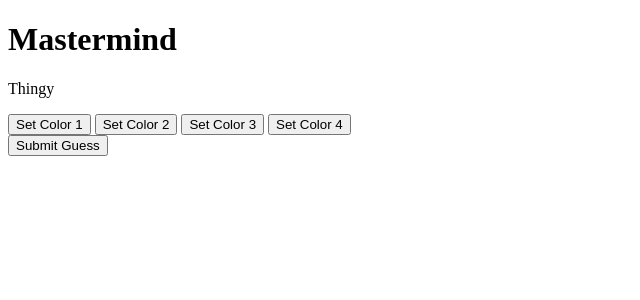
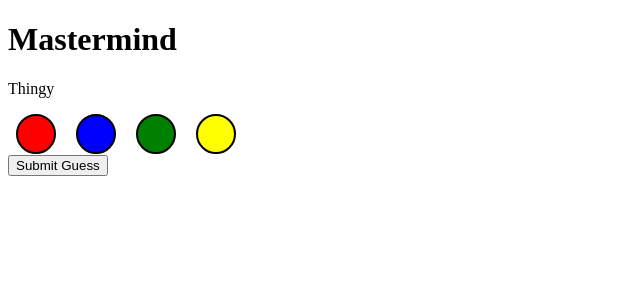
Before and after one commit to sydney-cole/mastermindsvelte, a SvelteKit app in the folder mastermind/: page / in a window 1280 px wide. Shown: the top 300 px of the page, without its empty margins (0-640 px from the left). Built offline with nearby package versions, Linux system fonts and the light colour scheme.

Commit message:
updated set color method

```diff
--- a/mastermind/src/routes/game.svelte
+++ b/mastermind/src/routes/game.svelte
@@ -23,6 +23,7 @@ let round = $state(0);
 let answerKey = $state(['', '', '', '']);
 let guessArray =  $state(Array.from({ length: 12 }, () => ['', '', '', '']));
 let currentRound =  $state(['', '', '', '']);
+let colorIndex = $state(0);
 
 //check lose condition
 function gameLost(){
@@ -45,10 +46,11 @@ function checkFeedback(){
 //set single color
     /**
      * @param {string} color
-     * @param {number} index
      */
-function setColor(color, index){
-    currentRound[index] = color;
+function setColor(color){
+    if (colorIndex > 3) return null;
+    currentRound[colorIndex] = color;
+    colorIndex++;
     return null;
 }
 
@@ -69,11 +71,27 @@ function submitGuess(){
 
 <div class="gameDiv">
     <div>
-        <button onclick={setColor('red', 0)}>Set Color 1</button>
-        <button onclick={setColor('blue', 1)}>Set Color 2</button>
-        <button onclick={setColor('green', 2)}>Set Color 3</button>
-        <button onclick={setColor('yellow', 3)}>Set Color 4</button>
+        <button class="color-btn red" onclick={setColor('red')}></button>
+        <button class="color-btn blue" onclick={setColor('blue')}></button>
+        <button class="color-btn green" onclick={setColor('green')}></button>
+        <button class="color-btn yellow" onclick={setColor('yellow')}></button>
     </div>
 
     <button onclick={submitGuess}>Submit Guess</button>
 </div>
+
+<style>
+.color-btn {
+    width: 40px;
+    height: 40px;
+    border-radius: 50%;
+    border: 2px solid black;
+    margin: 0 8px;
+    cursor: pointer;
+    display: inline-block;
+}
+.color-btn.red { background: red; }
+.color-btn.blue { background: blue; }
+.color-btn.green { background: green; }
+.color-btn.yellow { background: yellow; }
+</style>
```
